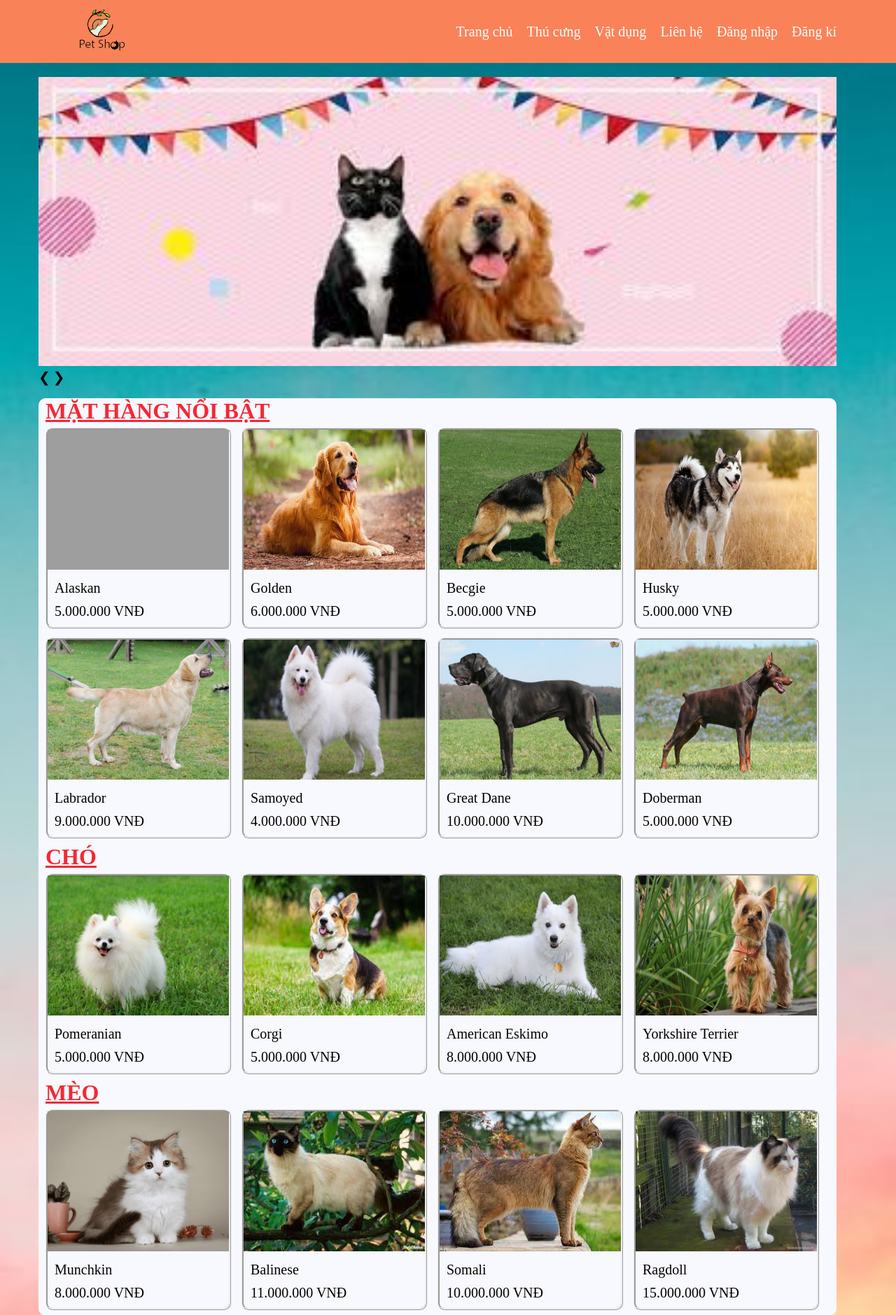
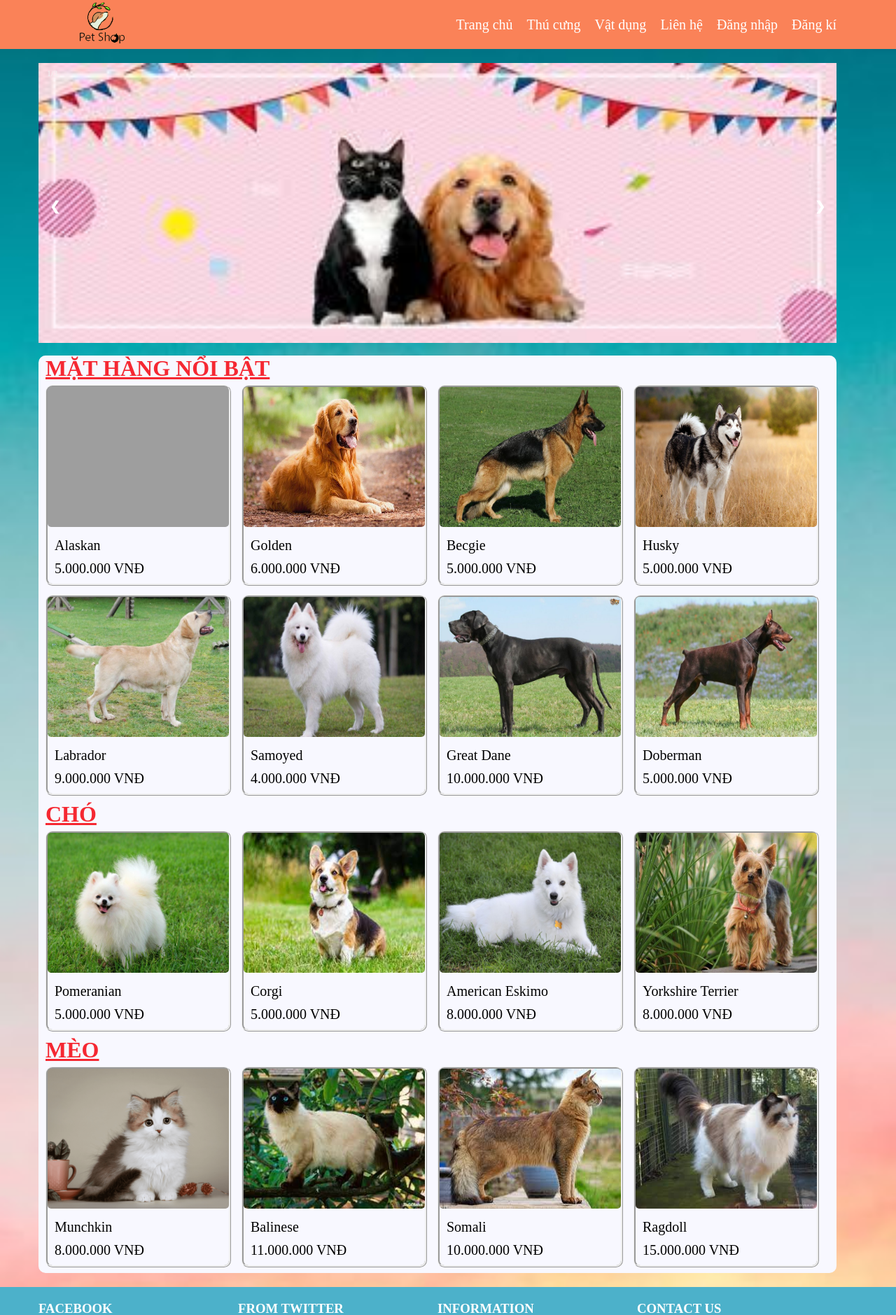
Before and after one commit to Jigsaw578/Shopthucung, a PHP site: the page made by testcode/Trang chu.html in a window 1280 px wide. Shown: the top 1879 px of the page at 70% size. Run offline with PHP 8.4, Linux system fonts and the light colour scheme; grey boxes are pictures that could not be loaded.

Commit message:
Add files via upload

```diff
--- a/testcode/css/style.css
+++ b/testcode/css/style.css
@@ -27,7 +27,6 @@
 }
 header {
 	background-color: #FA8258;
-	padding: 10px 0 10px 0;
 }
 a:hover {
 	color: black;
@@ -103,7 +102,42 @@ ul.menu_child li {
 	display: block;
 }
 
+/*Slider*/
+.mySlides {
+	display: none;
+}
+.slideshow-container {
+  max-width: 100%;
+  position: relative;
+  margin: unset;
+}
+.mySlides img {
+	vertical-align: middle;
+	height: 400px;
+}
+.prev , .next{
+	cursor: pointer;
+	position: absolute;
+	top: 50%;
+	width: auto;
+	padding: 16px;
+	margin-top: -22px;
+	color: white;
+	font-weight: bolder;
+	font-size: 18px;
+	transition: 0.6s ease;
+	border-radius: 0 3px 3px 0;
+	user-select: none;
+}
+.next {
+right: 0;
+border-radius: 3px 0 0 3px;
+}
 
+/* On hover, add a black background color with a little bit see-through */
+.prev:hover, .next:hover {
+background-color: rgba(0,0,0,0.8);
+}
 
 .text {
 	color: #f2f2f2;
@@ -169,6 +203,7 @@ ul.menu_child li {
 .image img {
 	  width: 100%;
 	  height: 200px;
+	  border-radius: 5px;
 }
 .card {
 	  border: 3px ridge;
```
